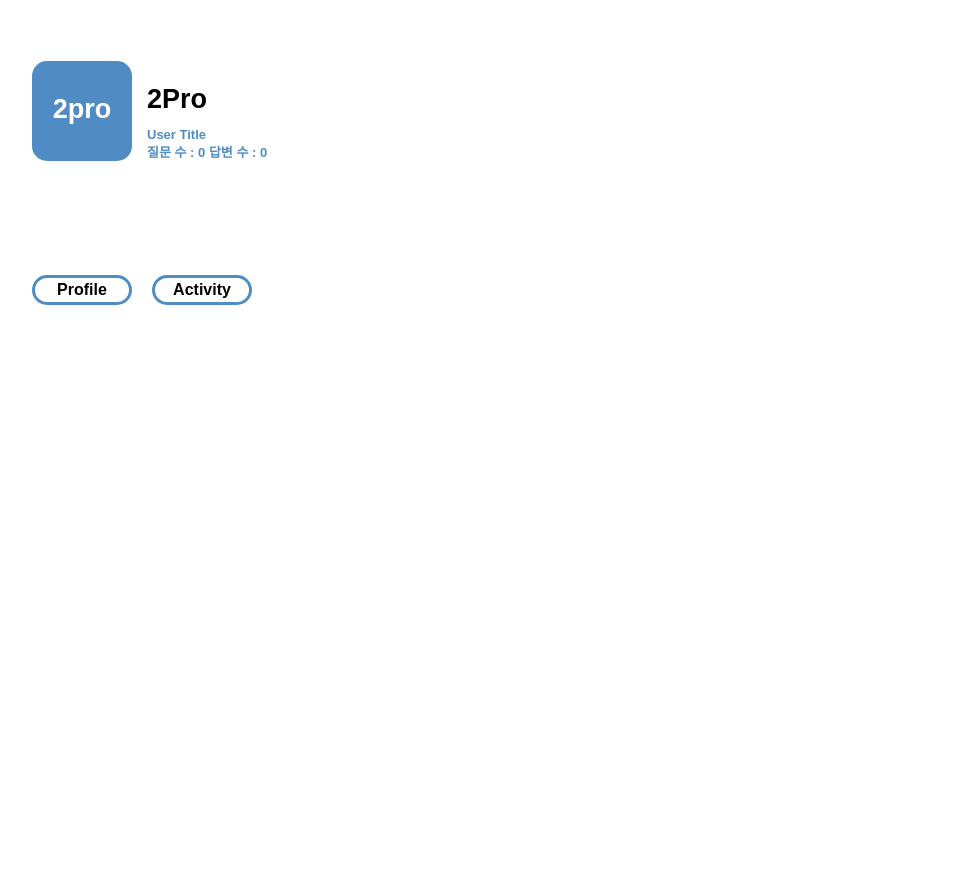
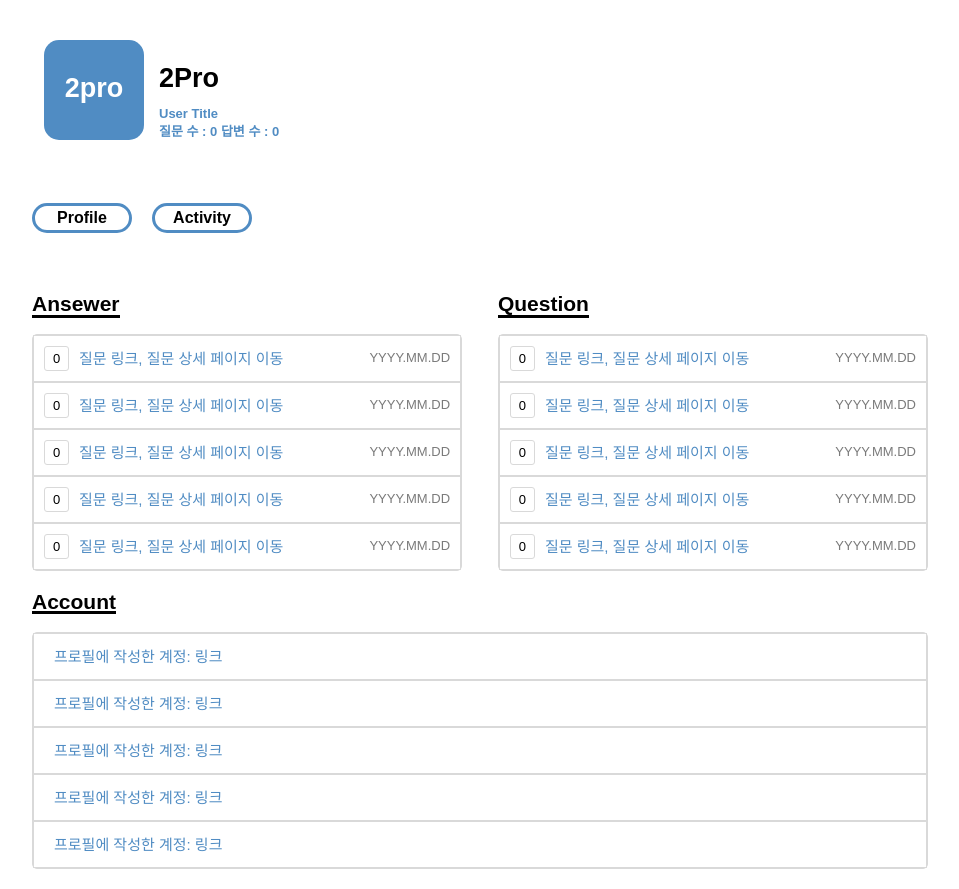
Before and after one commit to codestates-seb/seb43_pre_002, a React (Create React App) app in the folder client/: page /useractivity in a window 1280 px wide. Shown: the whole page, without its empty margins (160-1119 px from the left). Before the commit the page ends 800 px from the top, so only its background shows below. Built offline with nearby package versions, Linux system fonts and the light colour scheme.

Commit message:
Feat: 유저페이지 라우터 연결, Styled-Components 수정

```diff
--- a/client/src/App.js
+++ b/client/src/App.js
@@ -1,13 +1,27 @@
-import GlobalStyles from './styles/GlobalStyles.style';
-import UserHeader from './pages/user/userheader';
+import { BrowserRouter, Routes, Route } from 'react-router-dom';
+import { createGlobalStyle } from 'styled-components';
+import UserActivity from './pages/user/useractivity';
+import UserProfile from './pages/user/userprofile';
 
 function App() {
 	return (
-		<>
+		<div>
 			<GlobalStyles />
-			<UserHeader />
-		</>
+			<BrowserRouter>
+				<Routes>
+					<Route path="/useractivity" element={<UserActivity />} />
+					<Route path="/userprofile" element={<UserProfile />} />
+				</Routes>
+			</BrowserRouter>
+		</div>
 	);
 }
 
+const GlobalStyles = createGlobalStyle`
+	#root{
+		display: flex;
+		justify-content: center;
+	}
+`;
+
 export default App;
--- a/client/src/pages/user/userheader.js
+++ b/client/src/pages/user/userheader.js
@@ -1,3 +1,4 @@
+import { Link } from 'react-router-dom';
 import styled from 'styled-components';
 import GlobalStyles from '../../styles/GlobalStyles.style';
 
@@ -16,15 +17,18 @@ function UserHeader() {
 				</Profile>
 			</ProfileHeader>
 			<PageButtons>
-				<PageButton type="button">Profile</PageButton>
-				<PageButton type="button">Activity</PageButton>
+				<Link to="/userprofile">
+					<PageButton type="button">Profile</PageButton>
+				</Link>
+				<Link to="/useractivity">
+					<PageButton type="button">Activity</PageButton>
+				</Link>
 			</PageButtons>
 		</Wrap>
 	);
 }
 
 const Wrap = styled.div`
-	margin-top: 10px;
 	display: flex;
 	flex-direction: column;
 	width: 100%;
@@ -37,7 +41,7 @@ const ProfileHeader = styled.div`
 	align-items: center;
 	width: 70vw;
 	height: 26%;
-	padding: 0 12ßpx;
+	padding: 0 12px;
 `;
 
 const Profile = styled.div`
@@ -80,9 +84,9 @@ const Info = styled.div`
 
 const PageButtons = styled.div`
 	display: flex;
-	width: 80%;
+	width: 100%;
 	margin-top: 60px;
-	margin-left: 10%;
+	margin-bottom: 50px;
 `;
 
 const PageButton = styled.button`
@@ -100,8 +104,5 @@ const PageButton = styled.button`
 		color: white;
 	}
 `;
-const Span = styled.span`
-	margin-left: 3px;
-`;
 
 export default UserHeader;
```
